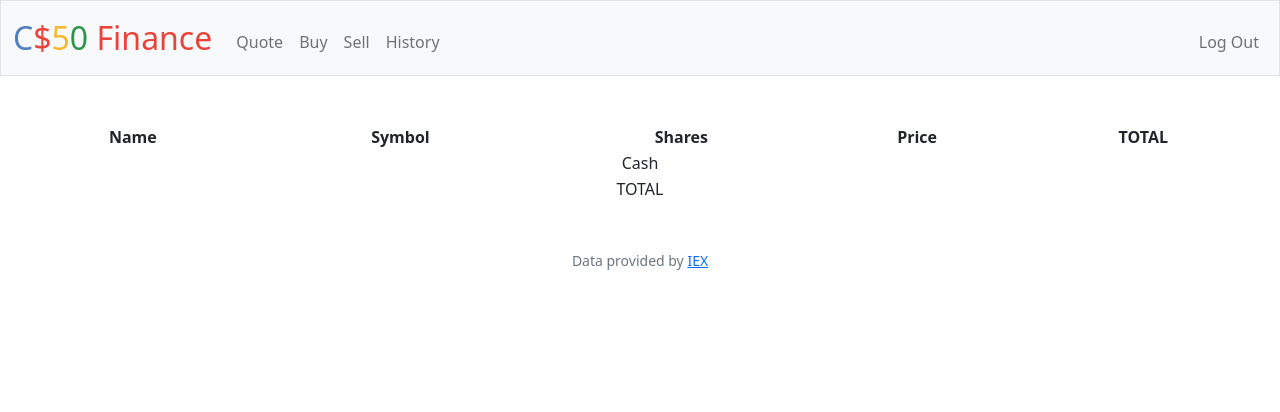
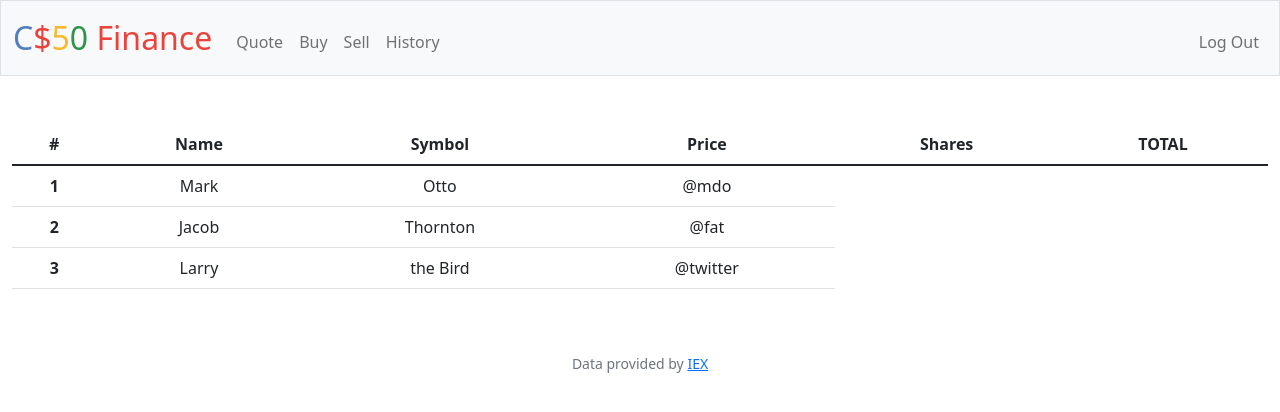
Before and after one commit to rohityellapu/CS50x, a Flask app: page / in a window 1280 px wide. Shown: the top 412 px of the page. Run offline with Flask 2, Linux system fonts and the light colour scheme; a user stored in the database is signed in; some libraries are stand-ins or nearby versions.

Commit message:
Thu, Dec 1, 2022, 1:27 PM +00:00

```diff
--- a/9.Flask/PSET/finance/templates/index.html
+++ b/9.Flask/PSET/finance/templates/index.html
@@ -5,30 +5,36 @@ Log In
 {% endblock %}
 
 {% block main %}
-<table>
+<table class="table">
     <thead>
         <tr>
-            <th>Name</th>
-            <th>Symbol</th>
-            <th>Shares</th>
-            <th>Price</th>
-            <th>TOTAL</th>
+            <th scope="col">#</th>
+            <th scope="col">Name</th>
+            <th scope="col">Symbol</th>
+            <th scope="col">Price</th>
+            <th scope="col">Shares</th>
+            <th scope="col">TOTAL</th>
         </tr>
     </thead>
     <tbody>
         <tr>
-
+            <th scope="row">1</th>
+            <td>Mark</td>
+            <td>Otto</td>
+            <td>@mdo</td>
+        </tr>
+        <tr>
+            <th scope="row">2</th>
+            <td>Jacob</td>
+            <td>Thornton</td>
+            <td>@fat</td>
+        </tr>
+        <tr>
+            <th scope="row">3</th>
+            <td>Larry</td>
+            <td>the Bird</td>
+            <td>@twitter</td>
         </tr>
     </tbody>
-    <tfoot>
-        <tr>
-            <td colspan="5">Cash</td>
-
-        </tr>
-        <tr>
-            <td colspan="5">TOTAL</td>
-
-        </tr>
-    </tfoot>
 </table>
 {% endblock %}
```
